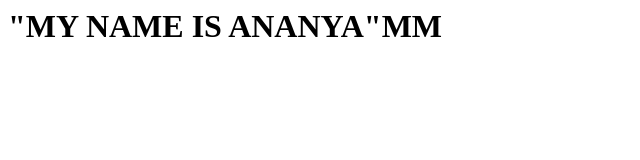
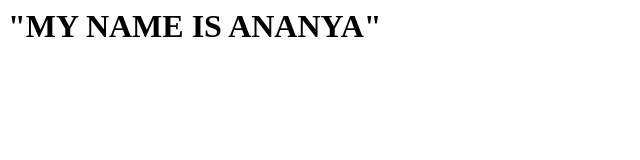
Before and after one commit to ananaya-agarwal/ananyaagarwal, a plain HTML site: page index.html in a window 1280 px wide. Shown: the whole page, without its empty margins (0-640 px from the left). Drawn offline with Linux system fonts and the light colour scheme.

Commit message:
Update index.html

```diff
--- a/index.html
+++ b/index.html
@@ -2,6 +2,6 @@
   <head>
   </head>
   <body>
-    <h1>"MY NAME IS ANANYA"MM</h1>
+    <h1>"MY NAME IS ANANYA"</h1>
   </body>
 </html>
```
